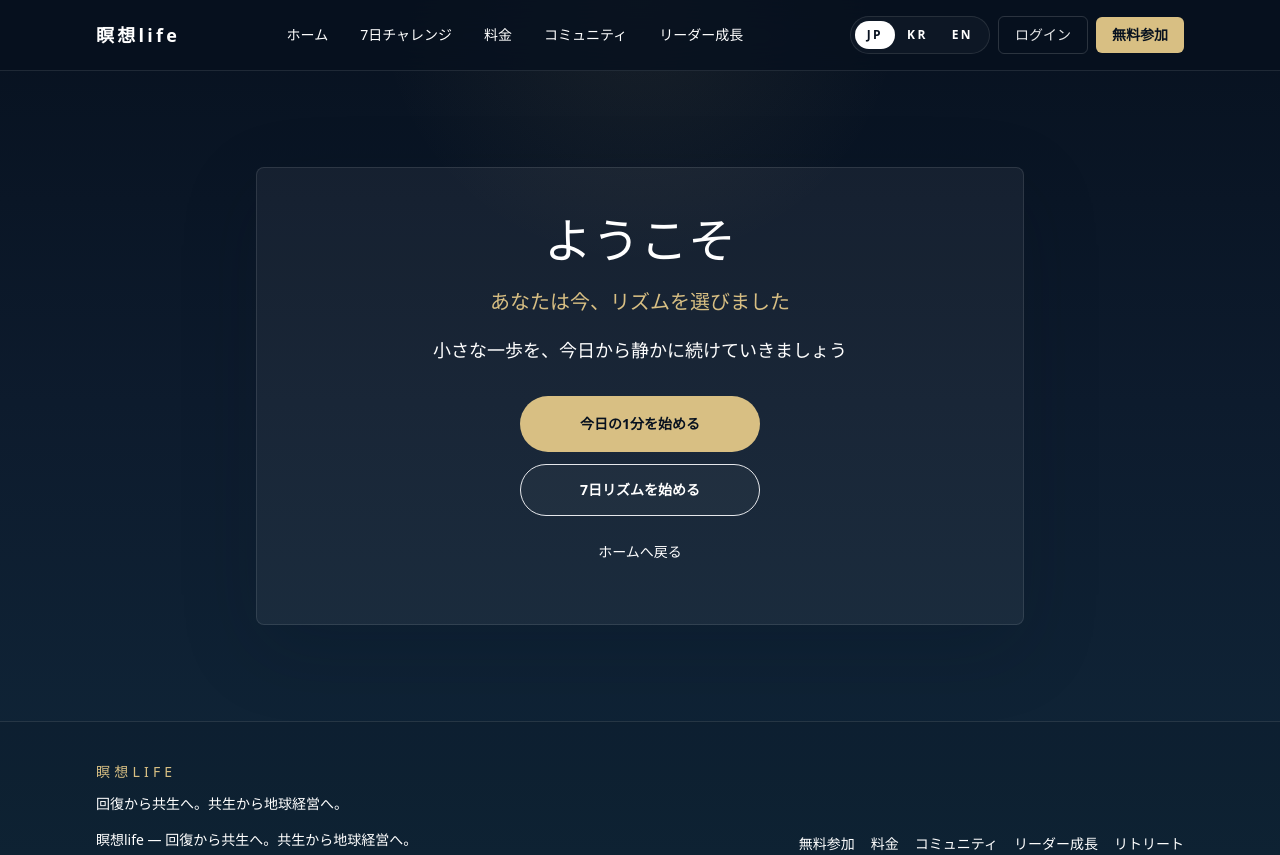
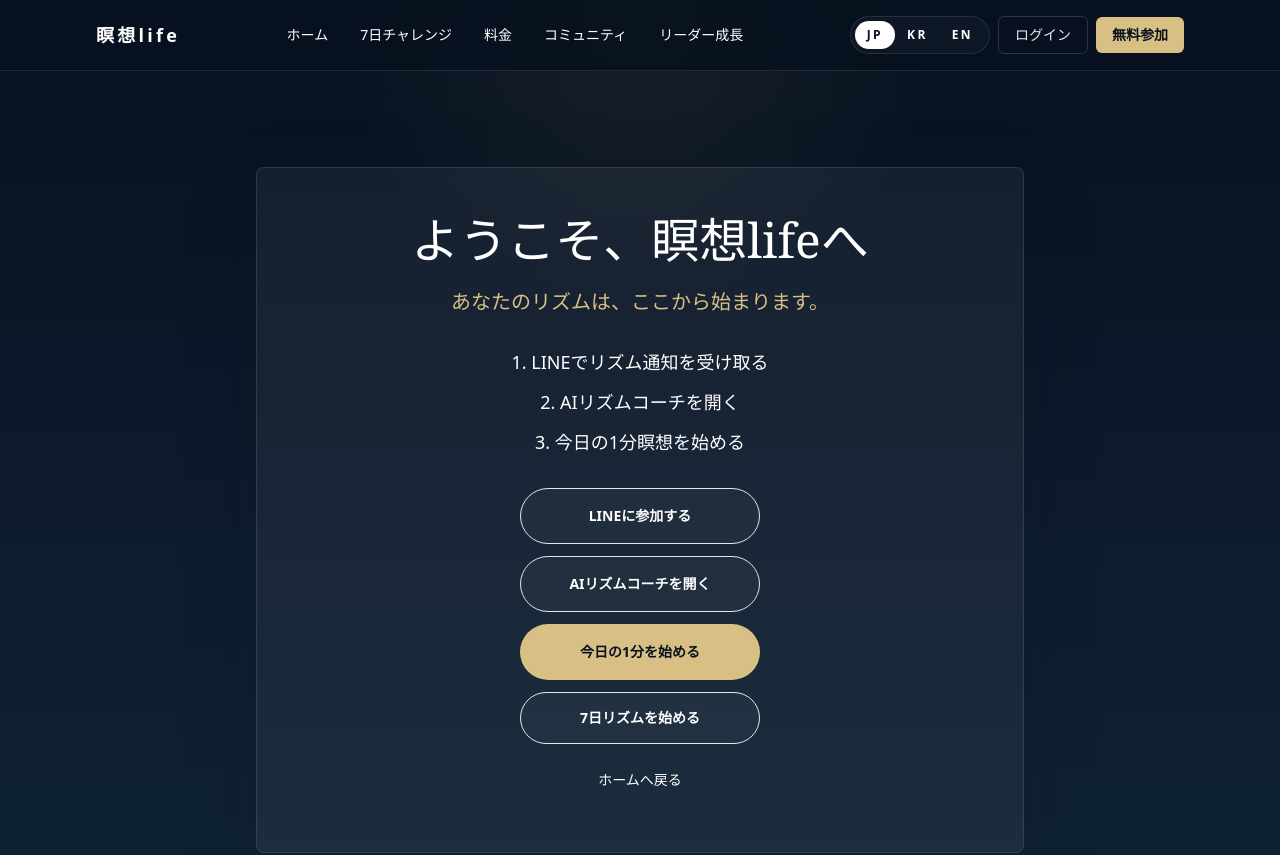
Before and after one commit to vtxjang-design/meisoulife-final, a Next.js app: page /welcome in a window 1280 px wide. Shown: the top 855 px of the page. Built offline with nearby package versions, Linux system fonts and the light colour scheme; no server answers.

Commit message:
Add LINE and ChatGPT coach welcome flow

```diff
--- a/app/challenge/page.tsx
+++ b/app/challenge/page.tsx
@@ -12,6 +12,41 @@ import {
   type ChallengeRhythmProgress
 } from "@/lib/challenge-rhythm";
 import { useSiteCopy } from "@/lib/i18n";
+
+const LINE_URL = process.env.NEXT_PUBLIC_LINE_URL || "";
+const AI_COACH_URL = process.env.NEXT_PUBLIC_AI_COACH_URL || "";
+
+function ExternalSupportButton({
+  href,
+  label,
+  fallback
+}: {
+  href: string;
+  label: string;
+  fallback: string;
+}) {
+  if (!href) {
+    return (
+      <div className="flex flex-col items-center gap-2">
+        <span className="inline-flex min-h-[52px] items-center justify-center rounded-full border border-white/12 bg-white/[0.03] px-5 py-3 text-sm font-semibold text-white/60">
+          {label}
+        </span>
+        <p className="text-sm text-white/52">{fallback}</p>
+      </div>
+    );
+  }
+
+  return (
+    <a
+      href={href}
+      target="_blank"
+      rel="noopener noreferrer"
+      className="inline-flex min-h-[52px] items-center justify-center rounded-full border border-white/12 bg-white/[0.03] px-5 py-3 text-sm font-semibold text-white transition duration-300 hover:bg-white/[0.08]"
+    >
+      {label}
+    </a>
+  );
+}
 
 function formatTemplate(template: string, values: Record<string, string | number>) {
   return Object.entries(values).reduce(
@@ -182,6 +217,23 @@ export default function ChallengePage() {
               {challenge.repeatButton}
             </Link>
           </div>
+
+          <div className="mt-8 border-t border-white/10 pt-8">
+            <p className="text-xl font-semibold text-white">{challenge.supportTitle}</p>
+            <p className="mx-auto mt-3 max-w-2xl text-base leading-8 text-white/68">{challenge.supportDescription}</p>
+            <div className="mt-6 flex flex-col justify-center gap-3 sm:flex-row">
+              <ExternalSupportButton
+                href={LINE_URL}
+                label={challenge.lineButton}
+                fallback={copy.welcomePage.fallback}
+              />
+              <ExternalSupportButton
+                href={AI_COACH_URL}
+                label={challenge.coachButton}
+                fallback={copy.welcomePage.fallback}
+              />
+            </div>
+          </div>
         </div>
       ) : null}
     </div>
--- a/app/welcome/page.tsx
+++ b/app/welcome/page.tsx
@@ -2,6 +2,36 @@
 
 import Link from "next/link";
 import { useSiteCopy } from "@/lib/i18n";
+
+const LINE_URL = process.env.NEXT_PUBLIC_LINE_URL || "";
+const AI_COACH_URL = process.env.NEXT_PUBLIC_AI_COACH_URL || "";
+
+function ExternalActionButton({
+  href,
+  label,
+  fallback,
+  className
+}: {
+  href: string;
+  label: string;
+  fallback: string;
+  className: string;
+}) {
+  if (!href) {
+    return (
+      <div className="flex flex-col items-center gap-2">
+        <span className={`${className} cursor-not-allowed opacity-60`}>{label}</span>
+        <p className="text-sm text-white/58">{fallback}</p>
+      </div>
+    );
+  }
+
+  return (
+    <a href={href} target="_blank" rel="noopener noreferrer" className={className}>
+      {label}
+    </a>
+  );
+}
 
 export default function WelcomePage() {
   const copy = useSiteCopy().welcomePage;
@@ -12,21 +42,41 @@ export default function WelcomePage() {
         <section className="premium-card rounded-[28px] p-8 text-center sm:p-12">
           <h1 className="font-serif text-4xl leading-tight text-white sm:text-5xl">{copy.title}</h1>
           <p className="mt-6 text-lg text-gold sm:text-xl">{copy.subtitle}</p>
-          <p className="mx-auto mt-5 max-w-2xl text-base leading-8 text-white/72 sm:text-lg">{copy.description}</p>
+          <div className="mx-auto mt-8 max-w-2xl space-y-3">
+            {copy.steps.map((step, index) => (
+              <p key={step} className="text-base leading-8 text-white/72 sm:text-lg">
+                {index + 1}. {step}
+              </p>
+            ))}
+          </div>
 
           <div className="mt-8 flex flex-col items-center gap-3">
+            <ExternalActionButton
+              href={LINE_URL}
+              label={copy.lineButton}
+              fallback={copy.fallback}
+              className="inline-flex min-h-[56px] min-w-[240px] items-center justify-center rounded-full border border-white/12 bg-white/[0.03] px-6 py-4 text-sm font-semibold text-white/82 transition duration-300 hover:bg-white/[0.06]"
+            />
+
+            <ExternalActionButton
+              href={AI_COACH_URL}
+              label={copy.coachButton}
+              fallback={copy.fallback}
+              className="inline-flex min-h-[56px] min-w-[240px] items-center justify-center rounded-full border border-white/12 bg-white/[0.03] px-6 py-4 text-sm font-semibold text-white/82 transition duration-300 hover:bg-white/[0.06]"
+            />
+
             <Link
               href="/meditation"
               className="inline-flex min-h-[56px] min-w-[240px] items-center justify-center rounded-full bg-gold px-6 py-4 text-sm font-semibold text-ink transition duration-300 hover:scale-[1.02] hover:bg-[#e7cd92]"
             >
-              {copy.primary}
+              {copy.meditationButton}
             </Link>
 
             <Link
               href="/challenge"
               className="inline-flex min-h-[52px] min-w-[240px] items-center justify-center rounded-full border border-white/12 bg-white/[0.03] px-6 py-3 text-sm font-semibold text-white/82 transition duration-300 hover:bg-white/[0.06]"
             >
-              {copy.secondary}
+              {copy.challengeButton}
             </Link>
 
             <Link
--- a/lib/i18n.tsx
+++ b/lib/i18n.tsx
@@ -423,6 +423,10 @@ export const siteCopy = {
       guidanceBody: "ボタンを押したら、まずは1分だけ静かに呼吸へ戻りましょう。そのあとも、急がずこの日のテーマを心に残しておくだけで十分です。",
       bridgeMessage: "ここからは、一人で続けるより、支え合う環境があるとリズムが続きやすくなります。",
       bridgeButton: "メンバーとして続ける",
+      supportTitle: "続けたい方へ",
+      supportDescription: "LINEとAIリズムコーチで、毎日の小さな実践を支えます。",
+      lineButton: "LINEに参加する",
+      coachButton: "AIリズムコーチを開く",
       endTitle: "このリズムを、これからの日常へ",
       endDescription: "7日間で感じた小さな変化を、毎日の生活の中で続けていきませんか？",
       memberButton: "メンバーとして続ける",
@@ -519,12 +523,19 @@ export const siteCopy = {
       secondary: "LINEでつながる"
     },
     welcomePage: {
-      title: "ようこそ",
-      subtitle: "あなたは今、リズムを選びました",
-      description: "小さな一歩を、今日から静かに続けていきましょう",
-      primary: "今日の1分を始める",
-      secondary: "7日リズムを始める",
-      tertiary: "ホームへ戻る"
+      title: "ようこそ、瞑想lifeへ",
+      subtitle: "あなたのリズムは、ここから始まります。",
+      steps: [
+        "LINEでリズム通知を受け取る",
+        "AIリズムコーチを開く",
+        "今日の1分瞑想を始める"
+      ],
+      lineButton: "LINEに参加する",
+      coachButton: "AIリズムコーチを開く",
+      meditationButton: "今日の1分を始める",
+      challengeButton: "7日リズムを始める",
+      tertiary: "ホームへ戻る",
+      fallback: "リンクはまもなく準備されます。"
     },
     meditationPage: {
       topText: "今ここで、60秒だけ呼吸に戻りましょう",
@@ -883,6 +894,10 @@ export const siteCopy = {
       guidanceBody: "버튼을 누르면 먼저 1분만 조용히 호흡으로 돌아와 보세요. 그 다음에는 오늘의 주제를 마음속에 가볍게 두는 것만으로도 충분합니다.",
       bridgeMessage: "여기서부터는 혼자 계속하기보다, 서로 지지하는 환경이 있으면 리듬이 더 자연스럽게 이어집니다.",
       bridgeButton: "멤버로 이어가기",
+      supportTitle: "계속하고 싶은 분께",
+      supportDescription: "LINE과 AI 리듬 코치가 매일의 작은 실천을 도와줍니다.",
+      lineButton: "LINE에 참여하기",
+      coachButton: "AI 리듬 코치를 열기",
       endTitle: "이 리듬을, 이제 일상으로",
       endDescription: "7일 동안 느낀 작은 변화를 매일의 생활 속에서 계속 이어가 보세요.",
       memberButton: "멤버로 이어가기",
@@ -979,12 +994,19 @@ export const siteCopy = {
       secondary: "LINE으로 함께 이어가기"
     },
     welcomePage: {
-      title: "환영합니다",
-      subtitle: "당신은 지금, 이 리듬을 선택했습니다",
-      description: "작은 한 걸음을 오늘부터 조용히 이어가 봅시다",
-      primary: "오늘의 1분 시작하기",
-      secondary: "7일 리듬 시작하기",
-      tertiary: "홈으로 돌아가기"
+      title: "명상life에 오신 것을 환영합니다",
+      subtitle: "당신의 리듬은 여기서부터 시작됩니다.",
+      steps: [
+        "LINE으로 리듬 알림 받기",
+        "AI 리듬 코치 열기",
+        "오늘의 1분 명상 시작하기"
+      ],
+      lineButton: "LINE에 참여하기",
+      coachButton: "AI 리듬 코치를 열기",
+      meditationButton: "오늘의 1분을 시작하기",
+      challengeButton: "7일 리듬 시작하기",
+      tertiary: "홈으로 돌아가기",
+      fallback: "링크는 곧 준비됩니다."
     },
     meditationPage: {
       topText: "지금 여기서, 60초만 호흡으로 돌아와 봅시다",
@@ -1343,6 +1365,10 @@ export const siteCopy = {
       guidanceBody: "Press start and begin with one quiet minute of breathing. After that, simply carry today’s theme with you in a light and gentle way.",
       bridgeMessage: "From here, rhythm becomes easier to continue when you have a supportive space instead of carrying it alone.",
       bridgeButton: "Continue with membership",
+      supportTitle: "If you want to continue",
+      supportDescription: "LINE and the AI Rhythm Coach support your small daily practice.",
+      lineButton: "Join LINE",
+      coachButton: "Open AI Rhythm Coach",
       endTitle: "Carry this rhythm into daily life",
       endDescription: "Would you like to continue the small change you felt over these seven days in everyday life?",
       memberButton: "Continue with membership",
@@ -1439,12 +1465,19 @@ export const siteCopy = {
       secondary: "Continue on LINE"
     },
     welcomePage: {
-      title: "Welcome",
-      subtitle: "You have chosen the rhythm",
-      description: "Let this small step continue quietly from today",
-      primary: "Start your 1 minute today",
-      secondary: "Start the 7-day rhythm",
-      tertiary: "Return home"
+      title: "Welcome to Meisoulife",
+      subtitle: "Your rhythm begins here.",
+      steps: [
+        "Receive rhythm reminders on LINE",
+        "Open the AI Rhythm Coach",
+        "Start today’s 1-minute meditation"
+      ],
+      lineButton: "Join LINE",
+      coachButton: "Open AI Rhythm Coach",
+      meditationButton: "Start today’s 1 minute",
+      challengeButton: "Start the 7-day rhythm",
+      tertiary: "Return home",
+      fallback: "The link will be ready soon."
     },
     meditationPage: {
       topText: "Return to your breath for just 60 seconds",
```
Also changed, not shown: 1 other file (tests, documents, lock files or other folders).
